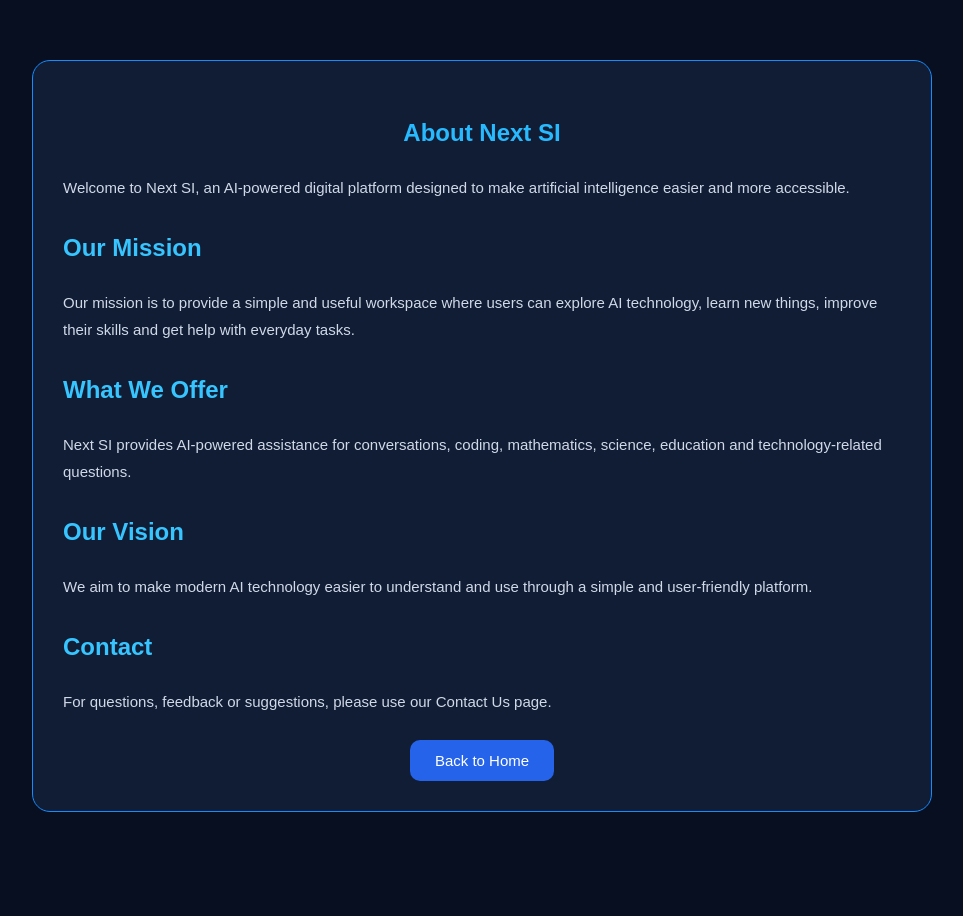
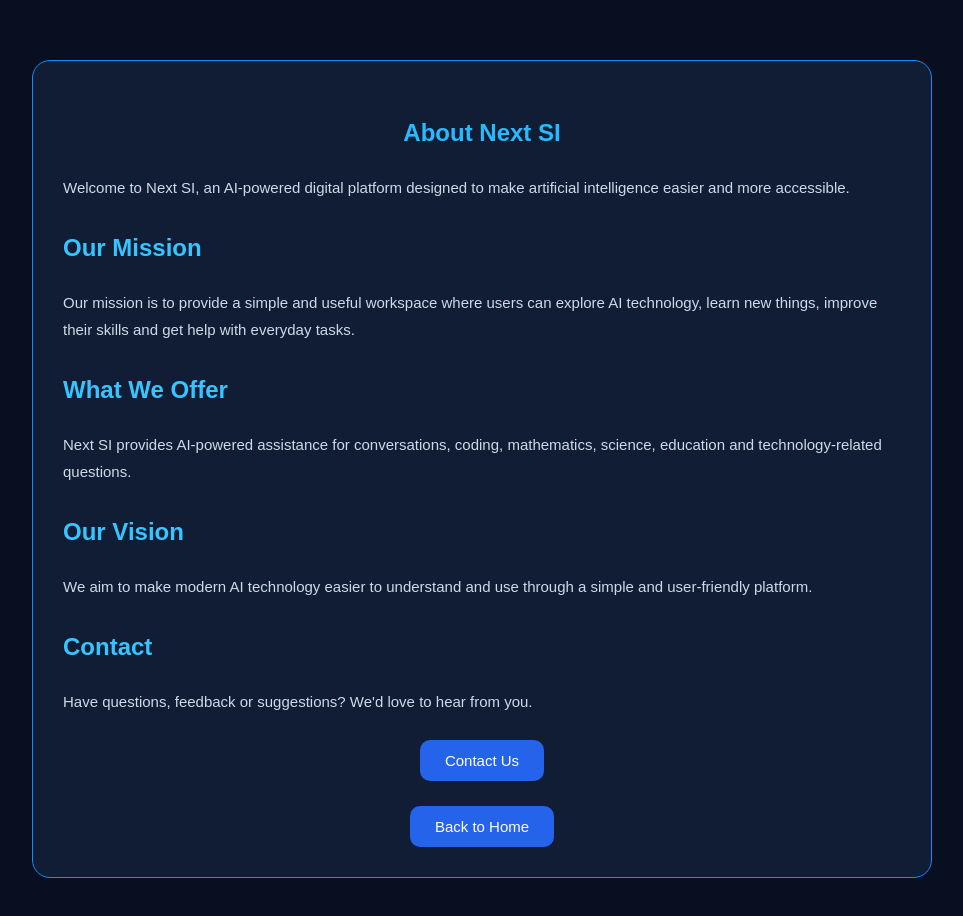
Before and after one commit to kamleshsaini941320-maker/next-si, a plain HTML site: page index.html in a window 1280 px wide. Both pictures are taken after a click on the button "About Us". Shown: the whole page, without its empty margins (158-1121 px from the left). Before the commit the page ends 872 px from the top, so only its background shows below. Drawn offline with Linux system fonts and the light colour scheme.

Commit message:
Revise contact information and navigation logic
Updated contact section and modified navigation functions.

```diff
--- a/index.html
+++ b/index.html
@@ -1757,9 +1757,13 @@ body:has(#chatDashboard.chat-active) {
    <h2>Contact</h2>
 
 <p>
-      For questions, feedback or suggestions,
-      please use our Contact Us page.
+  Have questions, feedback or suggestions?
+  We'd love to hear from you.
 </p>
+
+<button class="about-back-btn" onclick="showContact()">
+  Contact Us
+</button>
 
     <button class="about-back-btn" onclick="showHome()">
       Back to Home
@@ -1995,6 +1999,24 @@ const STORAGE_KEY = "nextSIAllChats";
 
 let chats = JSON.parse(localStorage.getItem(STORAGE_KEY) || "[]");
 let activeChatId = null;
+ // Home पर वापस जाना
+function showHome() {
+  const dashboard = document.getElementById("chatDashboard");
+
+  dashboard.classList.remove("chat-active");
+  dashboard.style.display = "none";
+
+  document.querySelector(".welcome-banner").style.display = "block";
+  document.getElementById("aboutPage").style.display = "none";
+  document.getElementById("contactPage").style.display = "none";
+
+  document.body.classList.remove("sidebar-open");
+
+  document.querySelectorAll(".chat-dropdown-menu").forEach(menu => {
+    menu.style.display = "none";
+  });
+}
+
 // About Us Page खोलना
 function showAbout() {
   const dashboard = document.getElementById("chatDashboard");
@@ -2004,6 +2026,7 @@ function showAbout() {
 
   document.querySelector(".welcome-banner").style.display = "none";
   document.getElementById("aboutPage").style.display = "block";
+  document.getElementById("contactPage").style.display = "none";
 
   document.body.classList.remove("sidebar-open");
 
@@ -2011,31 +2034,35 @@ function showAbout() {
     menu.style.display = "none";
   });
 }
+
+// Contact Us Page खोलना
+function showContact() {
+  const dashboard = document.getElementById("chatDashboard");
+
+  dashboard.classList.remove("chat-active");
+  dashboard.style.display = "none";
+
+  document.querySelector(".welcome-banner").style.display = "none";
+  document.getElementById("aboutPage").style.display = "none";
+  document.getElementById("contactPage").style.display = "block";
+
+  document.body.classList.remove("sidebar-open");
+
+  document.querySelectorAll(".chat-dropdown-menu").forEach(menu => {
+    menu.style.display = "none";
+  });
+}
+
 // Dashboard खोलना
 function showDashboard() {
   document.getElementById("aboutPage").style.display = "none";
+  document.getElementById("contactPage").style.display = "none";
   document.querySelector(".welcome-banner").style.display = "none";
 
   const dashboard = document.getElementById("chatDashboard");
 
   dashboard.classList.add("chat-active");
   dashboard.style.display = "flex";
-}
-// Home पर वापस जाना
-function showHome() {
-  const dashboard = document.getElementById("chatDashboard");
-
-  dashboard.classList.remove("chat-active");
-  dashboard.style.display = "none";
-
-  document.querySelector(".welcome-banner").style.display = "block";
-  document.getElementById("aboutPage").style.display = "none";
-
-  document.body.classList.remove("sidebar-open");
-
-  document.querySelectorAll(".chat-dropdown-menu").forEach(menu => {
-    menu.style.display = "none";
-  });
 }
 
 // पुराने Chat History को सुरक्षित रखना
```
Lines whose indentation alone changed are shown as unchanged.
